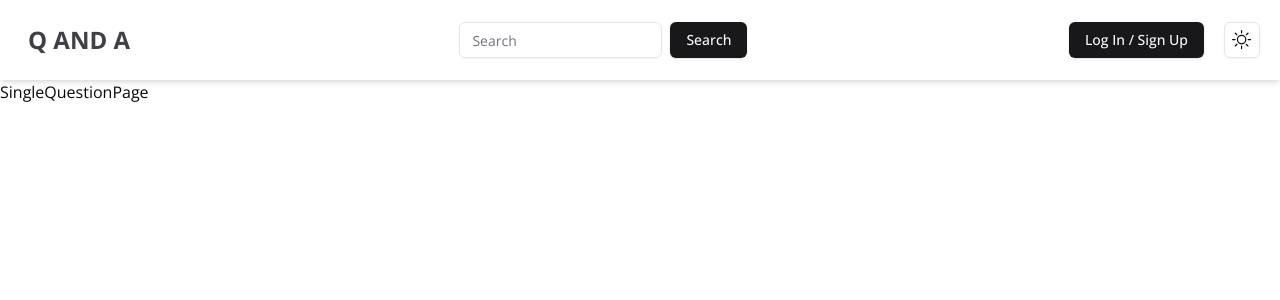
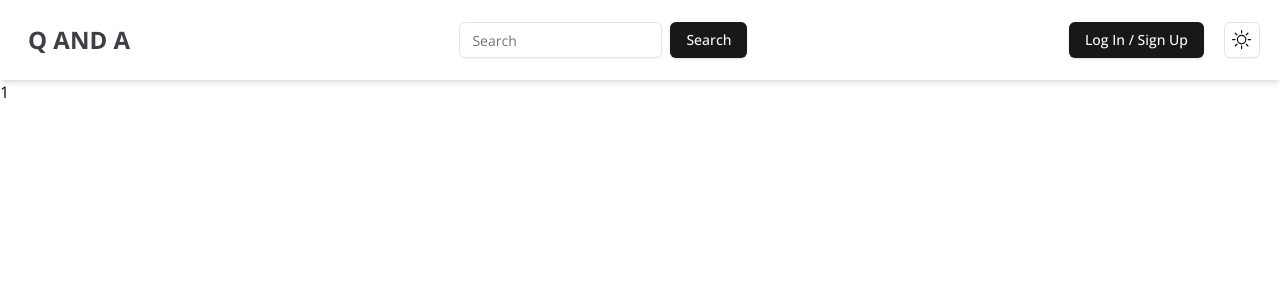
Before and after one commit to KennedyMungai/NewQAndA, a Next.js app in the folder frontend/: page /question/1 in a window 1280 px wide. Shown: the top 300 px of the page. Built offline with nearby package versions, Linux system fonts and the light colour scheme.

Commit message:
Testing out the identoifier parameter

```diff
--- a/frontend/app/question/[questionId]/page.tsx
+++ b/frontend/app/question/[questionId]/page.tsx
@@ -7,7 +7,11 @@ type Props = {
 }
 
 const SingleQuestionPage = ({ params: { questionId } }: Props) => {
-	return <div>SingleQuestionPage</div>
+	return (
+		<div>
+			<p>{questionId}</p>
+		</div>
+	)
 }
 
 export default SingleQuestionPage
```
